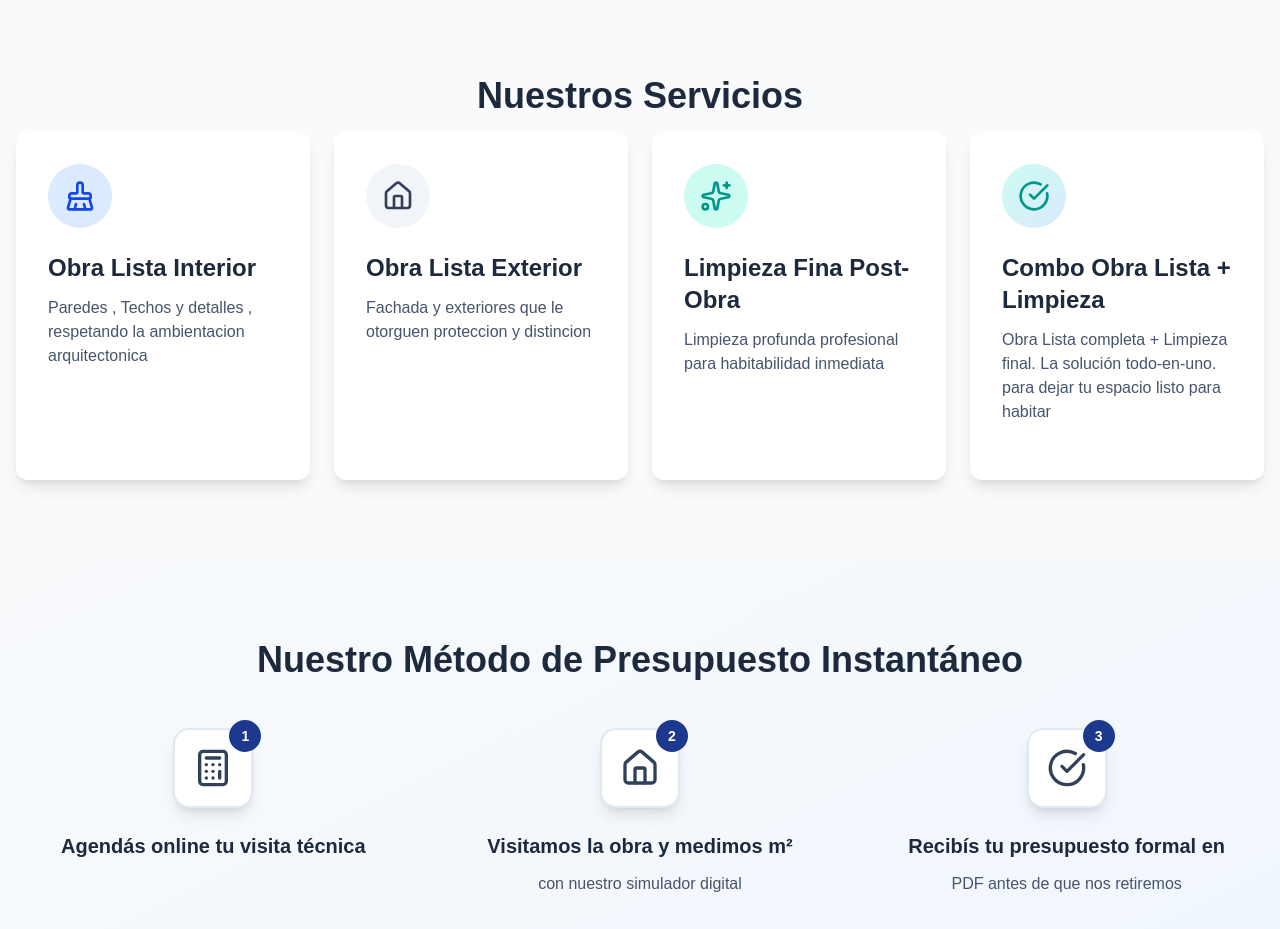
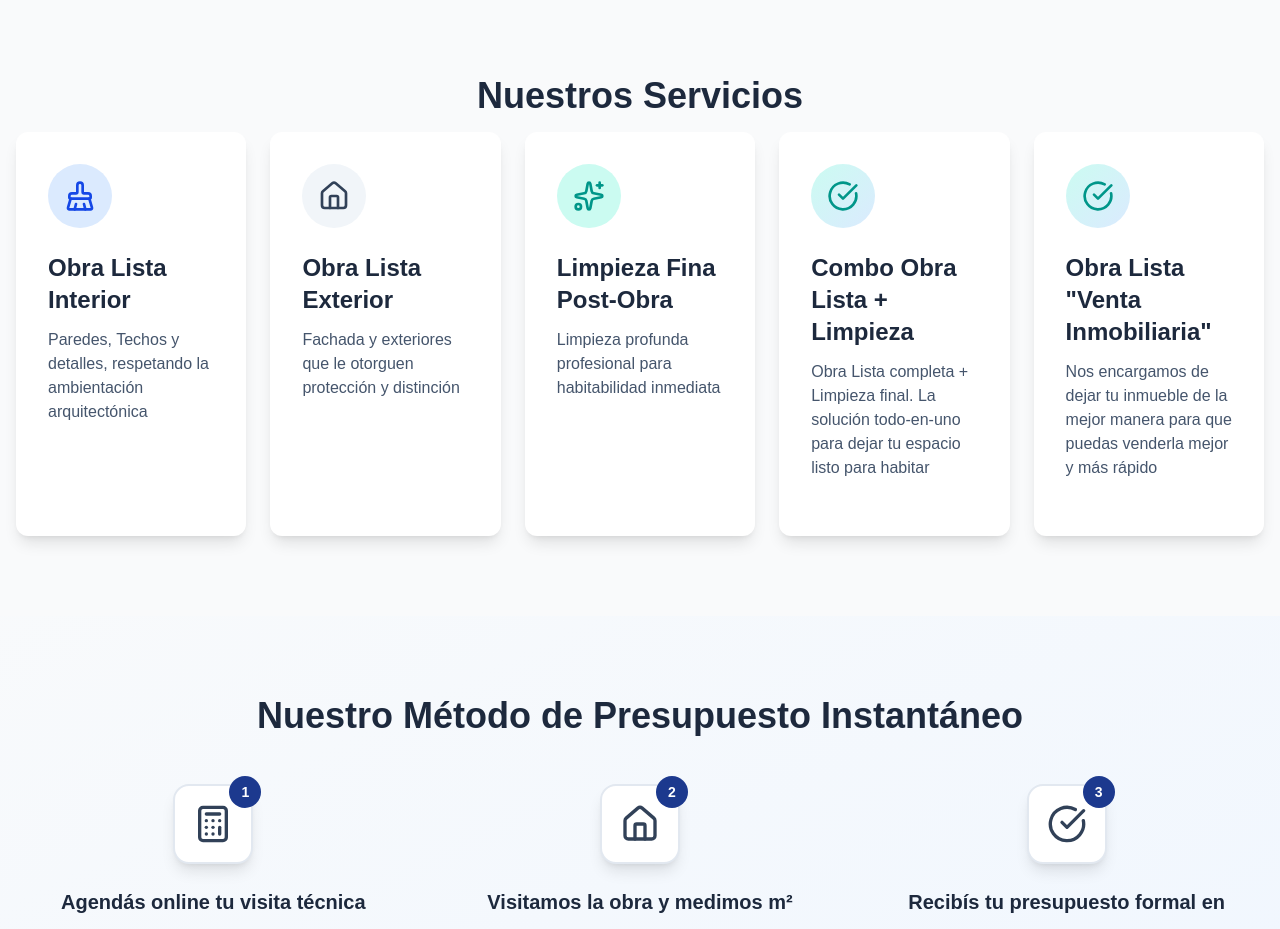
Before and after one commit to Lucas-aquiles/pinturas, a Next.js app: page / in a window 1280 px wide. Shown: the part 1420-2349 px from the top of the page. Built offline with nearby package versions, Linux system fonts and the light colour scheme.

Commit message:
add new card five

```diff
--- a/src/app/HomeClient.tsx
+++ b/src/app/HomeClient.tsx
@@ -220,8 +220,8 @@ export default function HomeClient() {
             Nuestros Servicios
           </h3>
 
-          <div className="grid md:grid-cols-2 lg:grid-cols-4 gap-6">
-            {/* ObraListara Interior */}
+          <div className="grid md:grid-cols-2 lg:grid-cols-3 xl:grid-cols-5 gap-6">
+            {/* Obra Lista Interior */}
             <div className="bg-white rounded-xl p-8 shadow-lg hover:shadow-xl transition-shadow">
               <div className="w-16 h-16 bg-blue-100 rounded-full flex items-center justify-center mb-6">
                 <BrushCleaning className="w-8 h-8 text-blue-700" />
@@ -230,12 +230,12 @@ export default function HomeClient() {
                 Obra Lista Interior
               </h4>
               <p className="text-slate-600 mb-6">
-                Paredes , Techos y detalles , respetando la ambientacion
-                arquitectonica
+                Paredes, Techos y detalles, respetando la ambientación
+                arquitectónica
               </p>
             </div>
 
-            {/* ObraListara Exterior */}
+            {/* Obra Lista Exterior */}
             <div className="bg-white rounded-xl p-8 shadow-lg hover:shadow-xl transition-shadow">
               <div className="w-16 h-16 bg-slate-100 rounded-full flex items-center justify-center mb-6">
                 <HomeIcon className="w-8 h-8 text-slate-700" />
@@ -244,7 +244,7 @@ export default function HomeClient() {
                 Obra Lista Exterior
               </h4>
               <p className="text-slate-600 mb-6">
-                Fachada y exteriores que le otorguen proteccion y distincion
+                Fachada y exteriores que le otorguen protección y distinción
               </p>
             </div>
 
@@ -262,16 +262,30 @@ export default function HomeClient() {
             </div>
 
             {/* Combo Mudanza */}
-            <div className="bg-white rounded-xl p-8 shadow-lg hover:shadow-xl transition-shadow ">
-              <div className="w-16 h-16 bg-linear-to-br  from-teal-100 to-blue-100 rounded-full flex items-center justify-center mb-6">
+            <div className="bg-white rounded-xl p-8 shadow-lg hover:shadow-xl transition-shadow">
+              <div className="w-16 h-16 bg-linear-to-br from-teal-100 to-blue-100 rounded-full flex items-center justify-center mb-6">
                 <CheckCircle className="w-8 h-8 text-teal-600" />
               </div>
               <h4 className="text-2xl font-bold text-slate-800 mb-3">
                 Combo Obra Lista + Limpieza
               </h4>
               <p className="text-slate-600 mb-6">
-                Obra Lista completa + Limpieza final. La solución todo-en-uno.
+                Obra Lista completa + Limpieza final. La solución todo-en-uno
                 para dejar tu espacio listo para habitar
+              </p>
+            </div>
+
+            {/* Venta Inmobiliaria */}
+            <div className="bg-white rounded-xl p-8 shadow-lg hover:shadow-xl transition-shadow">
+              <div className="w-16 h-16 bg-linear-to-br from-teal-100 to-blue-100 rounded-full flex items-center justify-center mb-6">
+                <CheckCircle className="w-8 h-8 text-teal-600" />
+              </div>
+              <h4 className="text-2xl font-bold text-slate-800 mb-3">
+                Obra Lista "Venta Inmobiliaria"
+              </h4>
+              <p className="text-slate-600 mb-6">
+                Nos encargamos de dejar tu inmueble de la mejor manera para que
+                puedas venderla mejor y más rápido
               </p>
             </div>
           </div>
--- a/src/app/presupuesto/page.tsx
+++ b/src/app/presupuesto/page.tsx
@@ -210,7 +210,7 @@ export default function Presupuesto() {
   return (
     <div className="min-h-screen bg-slate-50">
       {/* Header */}
-      <header className="print:hidden flex items-center justify-between px-8 py-4 bg-white border-b border-slate-200">
+      <header className="print:hidden flex flex-wrap items-center justify-between gap-4 px-8 py-4 bg-white border-b border-slate-200">
         <div className="flex items-center gap-3">
           <div className="bg-slate-800 p-2 rounded-lg">
             <Calculator className="w-6 h-6 text-white" />
@@ -225,18 +225,18 @@ export default function Presupuesto() {
           </div>
         </div>
 
-        <div className="flex items-center gap-3">
+        <div className="flex flex-wrap items-center gap-3 justify-center sm:justify-end w-full sm:w-auto">
           <button
             onClick={() => window.location.reload()}
-            className="flex items-center gap-2 px-4 py-2 border border-slate-200 rounded-lg text-sm hover:bg-slate-50 transition"
+            className="flex items-center gap-2 px-3 py-2 border border-slate-200 rounded-lg text-sm hover:bg-slate-50 transition"
           >
-            <RefreshCw className="w-4 h-4" />
+            <RefreshCw className="w-3 h-4" />
             Reiniciar
           </button>
 
           <Link
             href="/"
-            className="flex items-center px-4 py-2 border border-slate-200 rounded-lg text-sm hover:bg-slate-50 transition text-slate-800"
+            className="flex items-center px-3 py-2 border border-slate-200 rounded-lg text-sm hover:bg-slate-50 transition text-slate-800"
             title="Administración"
           >
             Volver
@@ -244,9 +244,9 @@ export default function Presupuesto() {
 
           <button
             onClick={cerrarSesion}
-            className="flex items-center gap-2 px-4 py-2 bg-red-600 hover:bg-red-700 text-white rounded-lg transition"
+            className="flex items-center gap-2 px-2 py-2 bg-red-600 hover:bg-red-700 text-white rounded-lg transition"
           >
-            <LogOut className="w-4 h-4" />
+            <LogOut className="w-3 h-4" />
             Cerrar sesión
           </button>
         </div>
@@ -254,7 +254,7 @@ export default function Presupuesto() {
 
       <main className="max-w-7xl mx-auto px-4 py-8">
         {/* Tabs de Navegación */}
-        <div className="print:hidden flex gap-2 mb-8 bg-white p-1 rounded-xl shadow-sm border border-slate-200 w-fit">
+        <div className="print:hidden flex flex-wrap gap-2 mb-8 bg-white p-1 rounded-xl shadow-sm border border-slate-200 w-full max-w-max sm:w-fit justify-center sm:justify-start">
           <button
             onClick={() => setActiveTab("calcular")}
             className={`px-6 py-2 rounded-lg flex items-center gap-2 font-medium transition-all ${
```
